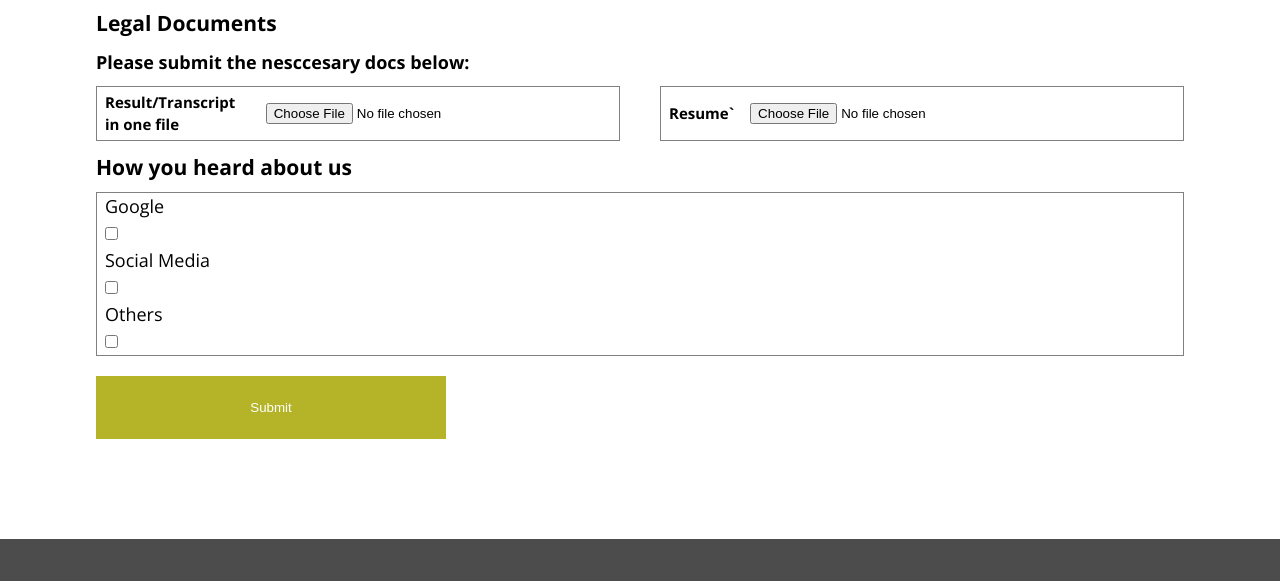
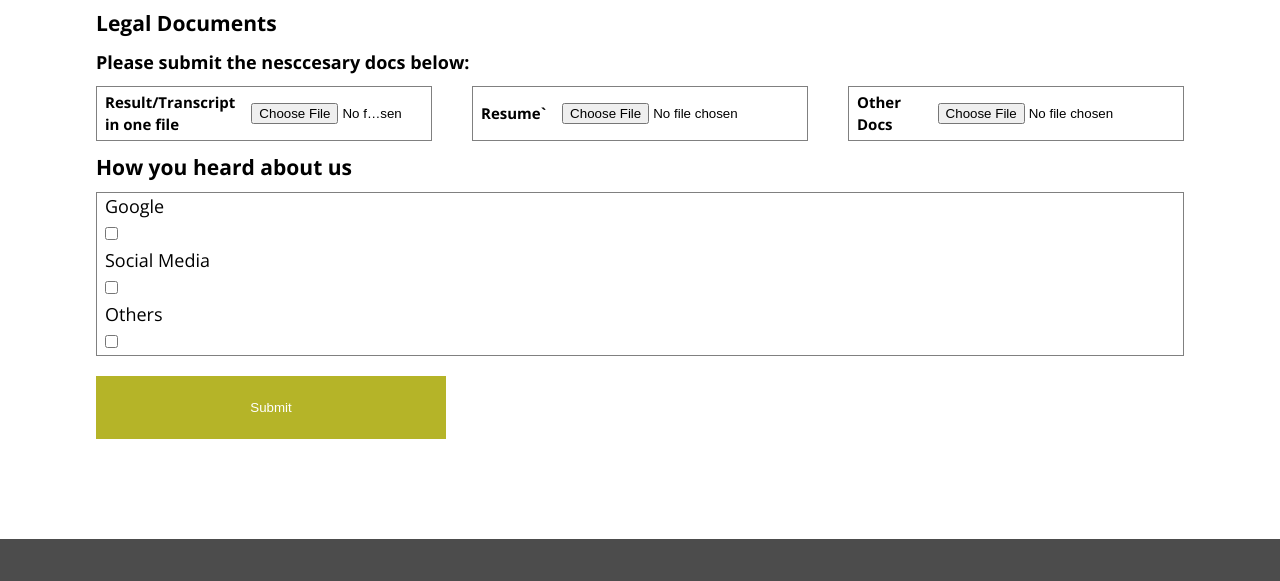
Before and after one commit to Dike-Code/Apha-Springs-Tmp, a plain HTML site: page faq.html in a window 1280 px wide. Shown: the part 1758-2339 px from the top of the page. Drawn offline with nearby package versions, Linux system fonts and the light colour scheme; a web font is replaced by a local one.

Commit message:
Update faq.html

```diff
--- a/faq.html
+++ b/faq.html
@@ -504,6 +504,10 @@
                   <label for="file"  style="font-size:15px; font-weight:bold;">Resume`</label><br/>
                   <input type="file" name="file">
                 </div>
+                <div class="form-control file">
+                  <label for="file"  style="font-size:15px; font-weight:bold;">Other Docs</label><br/>
+                  <input type="file" name="file">
+                </div>
               </div>
               <h3>How you heard about us</h3>
               <div class="checkbox">
```
